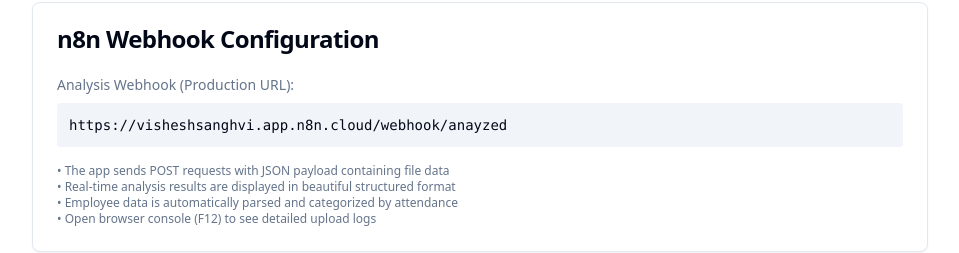
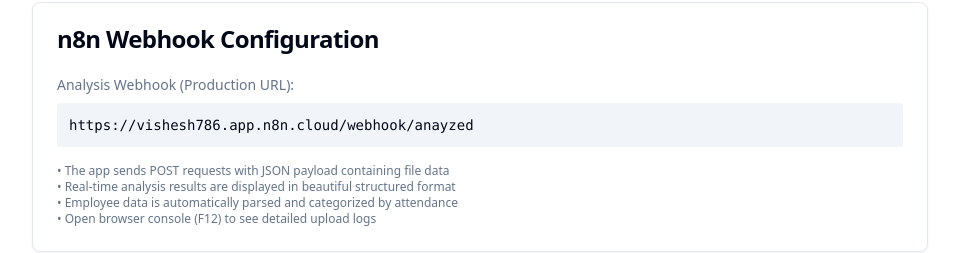
Before and after one commit to visheshsanghvi112/attend-ai-insight-flow-79, a React (Vite) app: page / in a window 1280 px wide. Shown: the part 614-867 px from the top of the page, without its empty margins (160-1119 px from the left). Built offline with nearby package versions, Linux system fonts and the light colour scheme.

Commit message:
Update webhook URL
Update the webhook URL to https://vishesh786.app.n8n.cloud/webhook/anayzed.

```diff
--- a/src/pages/Index.tsx
+++ b/src/pages/Index.tsx
@@ -1,3 +1,4 @@
+
 import { useState, useEffect } from "react";
 import { Card, CardContent, CardHeader, CardTitle } from "@/components/ui/card";
 import { Button } from "@/components/ui/button";
@@ -18,8 +19,8 @@ const Index = () => {
   const [analysisOutput, setAnalysisOutput] = useState<string | null>(null);
   const { toast } = useToast();
 
-  // Updated to production webhook URL
-  const webhookUrl = "https://visheshsanghvi.app.n8n.cloud/webhook/anayzed";
+  // Updated to new webhook URL
+  const webhookUrl = "https://vishesh786.app.n8n.cloud/webhook/anayzed";
 
   // This would be your response webhook URL that n8n calls back to
   const responseWebhookUrl = `${window.location.origin}/api/webhook/response`;
```
